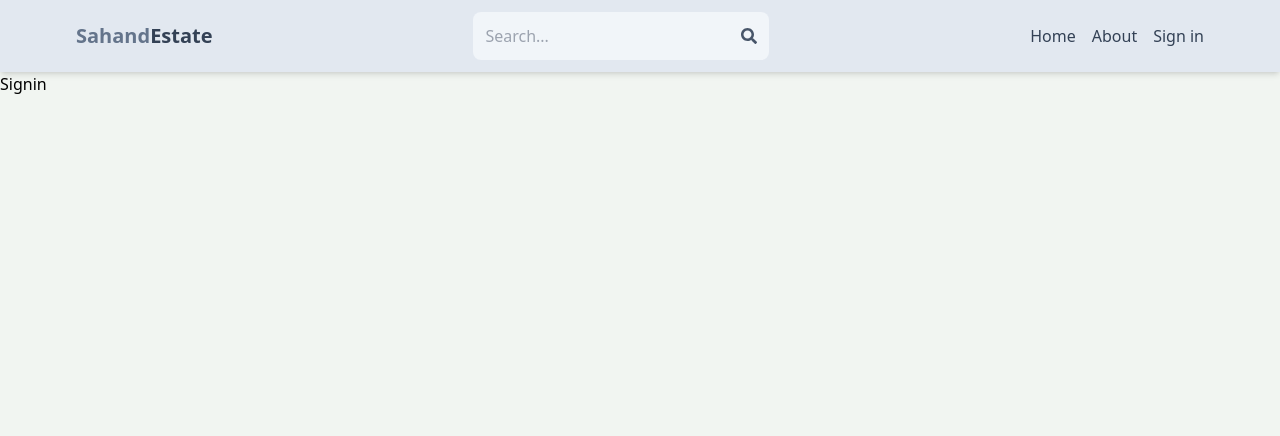
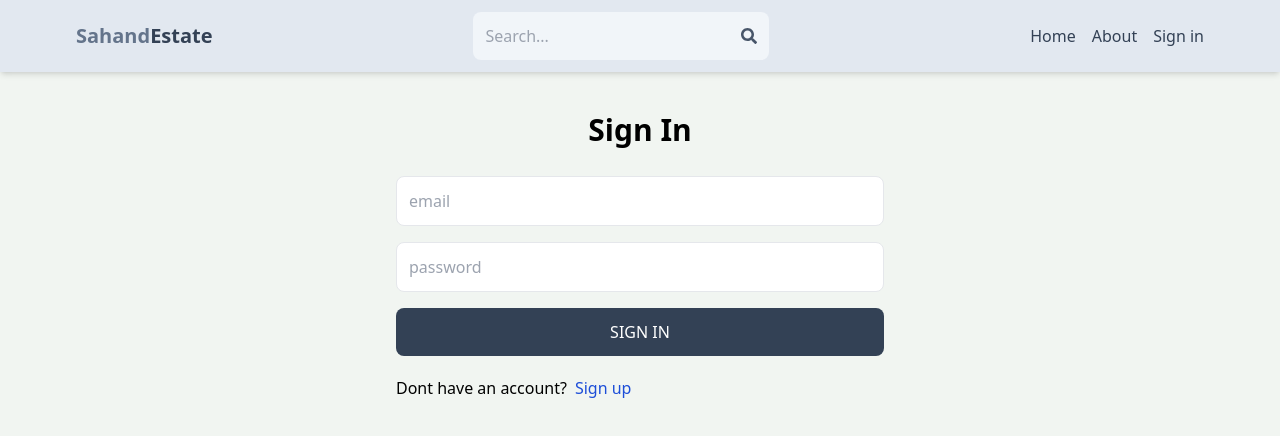
Before and after one commit to Motseki/mern-estate, a React (Vite) app in the folder client/: page /sign-in in a window 1280 px wide. Shown: the top 436 px of the page. Built offline with nearby package versions, Linux system fonts and the light colour scheme.

Commit message:
complete sign in page functionality

```diff
--- a/client/src/pages/Signin.jsx
+++ b/client/src/pages/Signin.jsx
@@ -1,7 +1,63 @@
-import React from 'react'
+import { useState } from 'react';
+import { Link, useNavigate }from 'react-router-dom';
 
-export default function Signin() {
+export default function SignIn() {
+  const [ formData, setFormData ] = useState({});
+  const [ error, setError ] = useState(null);
+  const [ loading, setLoading ] = useState(false);
+  const navigate = useNavigate();
+
+  const handleChange = (e) => {
+    setFormData(
+      {
+        ...formData,
+        [e.target.id]: e.target.value,
+      });
+  };
+  const handleSubmit = async (e)  => {
+    e.preventDefault();
+    try {
+      setLoading(true);
+        const res = await fetch('/api/auth/signin', {
+          method: 'POST',
+          headers: {
+            'Content-Type': 'application/json',
+          },
+          body: JSON.stringify(formData),
+        });
+        const data = await res.json();
+        console.log(data);
+        if(data.success === false) {
+          setError(data.message);
+          setLoading(false);
+          return;
+        }
+        setLoading(false);
+        setError(null);
+        navigate('/');
+      } catch (error) {
+        setLoading(false);
+        setError(error.message);
+      }
+  };
+
+
   return (
-	<div>Signin</div>
+    <div className='p-3 max-w-lg mx-auto'>
+      <h1 className='text-3xl text-center font-semibold my-7'>Sign In</h1>
+      <form onSubmit={handleSubmit} className='flex flex-col gap-4' >
+        {/* <input type='text' placeholder='username' className='border p-3 rounded-lg' id='username' onChange={handleChange}/> */}
+        <input type='email' placeholder='email' className='border p-3 rounded-lg' id='email' onChange={handleChange}/>
+        <input type='password' placeholder='password' className='border p-3 rounded-lg' id='password' onChange={handleChange}/>
+        <button className='bg-slate-700 text-white p-3 rounded-lg uppercase hover:opacity-95 disabled:opacity-80'>Sign In</button>
+      </form>
+      <div className='flex gap-2 mt-5'>
+       <p>Dont have an account?</p>
+       <Link to={"/sign-up"}>
+        <span className='text-blue-700'>Sign up</span>
+       </Link>
+      </div>
+      {error && <p className='text-red-500 mt-5'>{error}</p>}
+    </div>
   )
 }
```
